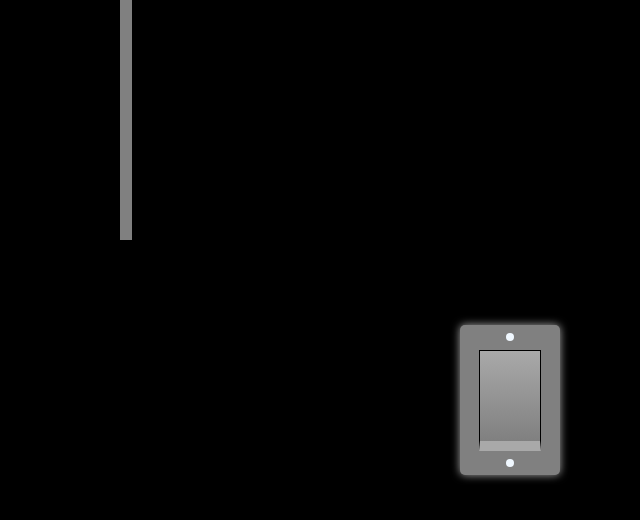
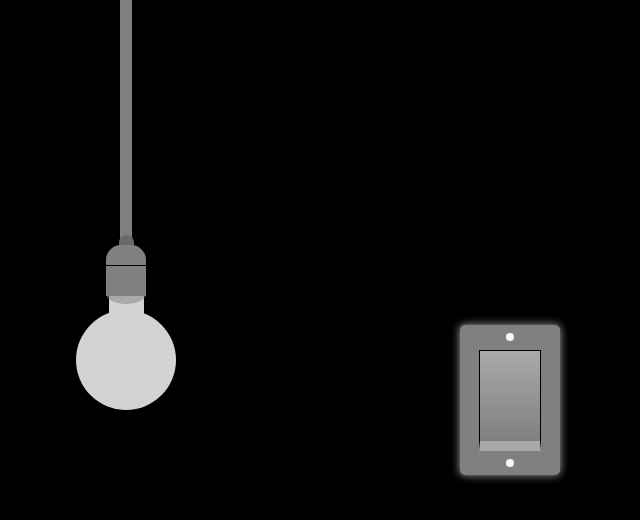
Before and after one commit to VikalpNag/Light-Bulb, a plain HTML site: page index.html in a window 1280 px wide. Shown: the whole page, without its empty margins (386-1026 px from the left). Drawn offline with Linux system fonts and the light colour scheme.

Commit message:
bulb styling

```diff
--- a/style.css
+++ b/style.css
@@ -41,6 +41,15 @@ body {
   border-left: 1px solid black;
   border-bottom: 10px solid darkgrey;
 }
+.switch-on {
+  height: 90px;
+  width: 60px;
+  background: linear-gradient(darkgrey, grey);
+  border-bottom: 1px solid black;
+  border-right: 1px solid black;
+  border-left: 1px solid black;
+  border-top: 10px solid rgb(192, 191, 191);
+}
 
 .bulb-container {
   height: 100vh;
@@ -55,3 +64,49 @@ body {
   width: 12px;
   background-color: grey;
 }
+
+.wire-connection {
+  height: 15px;
+  width: 15px;
+  background-color: dimgrey;
+  margin: 0 auto;
+  border-radius: 10px 10px 0 0;
+  margin-top: -5px;
+}
+
+.socket-top {
+  height: 20px;
+  width: 40px;
+  background-color: grey;
+  border-radius: 15px 15px 0 0;
+  margin-top: -5px;
+}
+.socket-bottom {
+  height: 30px;
+  width: 40px;
+  background-color: grey;
+  border-top: 1px solid black;
+}
+
+.socket-back {
+  height: 20px;
+  width: 40px;
+  background-color: grey;
+  border-radius: 50%;
+  margin-top: -12px;
+  opacity: 0.5;
+}
+.bulb-top {
+  height: 20px;
+  width: 35px;
+  background-color: lightgrey;
+  margin-top: -8px;
+}
+
+.bulb-bottom {
+  height: 100px;
+  width: 100px;
+  background-color: lightgrey;
+  border-radius: 50%;
+  margin-top: -6px;
+}
```
